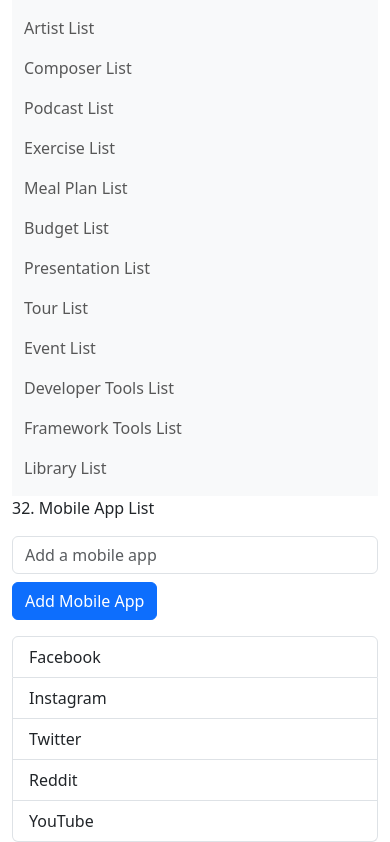
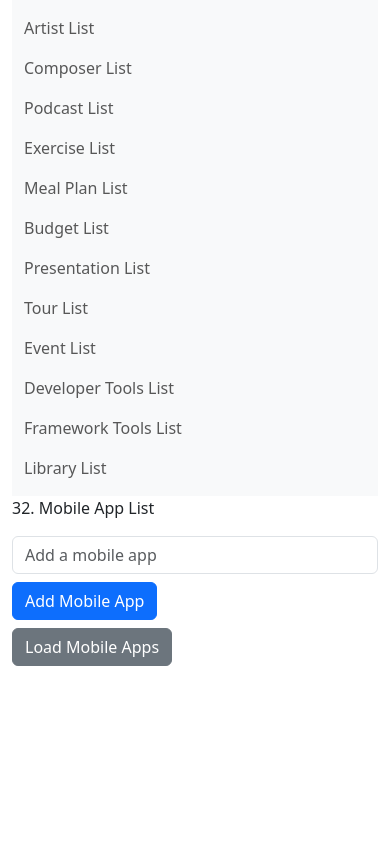
Before and after one commit to muningg/Angular_With_TypeScript_And_Data_Structures, an Angular app: page /mobile-app-list in a window 390 px wide. Shown: the part 1701-2543 px from the top of the page. After the commit the page ends 2383 px from the top, so only its background shows below. Built offline with nearby package versions, Linux system fonts and the light colour scheme.

Commit message:
feat(mobile-app-list-service): add service to load mobile app list

```diff
--- a/src/app/components/mobile-app-list/mobile-app-list.component.html
+++ b/src/app/components/mobile-app-list/mobile-app-list.component.html
@@ -1,8 +1,14 @@
 <p>32. Mobile App List</p>
 <input type="text" class="form-control" [(ngModel)]="newMobileApp" placeholder="Add a mobile app" />
 
-<button class="btn btn-primary mt-2" (click)="addMobileApp()">Add Mobile App</button>
-
+<div class="row">
+  <div class="col-sm-1">
+    <button class="btn btn-primary mt-2" (click)="addMobileApp()">Add Mobile App</button>
+  </div>
+  <div class="col-sm-1">
+    <button class="btn btn-secondary mt-2" (click)="provideMobileAppsList()">Load Mobile Apps</button>
+  </div>
+</div>
 <ul class="mt-3 list-group">
   <li class="list-group-item" *ngFor="let app of mobileApps">
     {{app}}
--- a/src/app/components/mobile-app-list/mobile-app-list.component.ts
+++ b/src/app/components/mobile-app-list/mobile-app-list.component.ts
@@ -1,4 +1,5 @@
 import { Component } from '@angular/core';
+import { MobileAppListService } from './mobile-app-list.service';
 
 @Component({
   selector: 'app-mobile-app-list',
@@ -6,13 +7,17 @@
   styleUrl: './mobile-app-list.component.css'
 })
 export class MobileAppListComponent {
-  mobileApps: string[] = ['Facebook', 'Instagram', 'Twitter', 'Reddit', 'YouTube'];
+  mobileApps: string[] = [];
   newMobileApp: string = '';
+  constructor(private mobileappListService: MobileAppListService) { }
 
   addMobileApp() {
     if (this.newMobileApp.trim()) {
-      this.mobileApps.push(this.newMobileApp);
+      this.mobileappListService.addMobileApp(this.newMobileApp);
       this.newMobileApp = '';
     }
   }
+  provideMobileAppsList() {
+    this.mobileApps = this.mobileappListService.loadMobileApps();
+  }
 }
--- /dev/null
+++ b/src/app/components/mobile-app-list/mobile-app-list.service.ts
@@ -0,0 +1,18 @@
+import { Injectable } from '@angular/core';
+
+@Injectable({
+  providedIn: 'root'
+})
+export class MobileAppListService {
+  private mobileapps: string[] = [
+    'Facebook', 'Instagram', 'Twitter', 'Reddit', 'YouTube'
+  ];
+
+  loadMobileApps() {
+    return this.mobileapps;
+  }
+
+  addMobileApp(mobileapp: string) {
+    this.mobileapps.push(mobileapp);
+  }
+}
```
Also changed, not shown: 1 other file (tests, documents, lock files or other folders).
